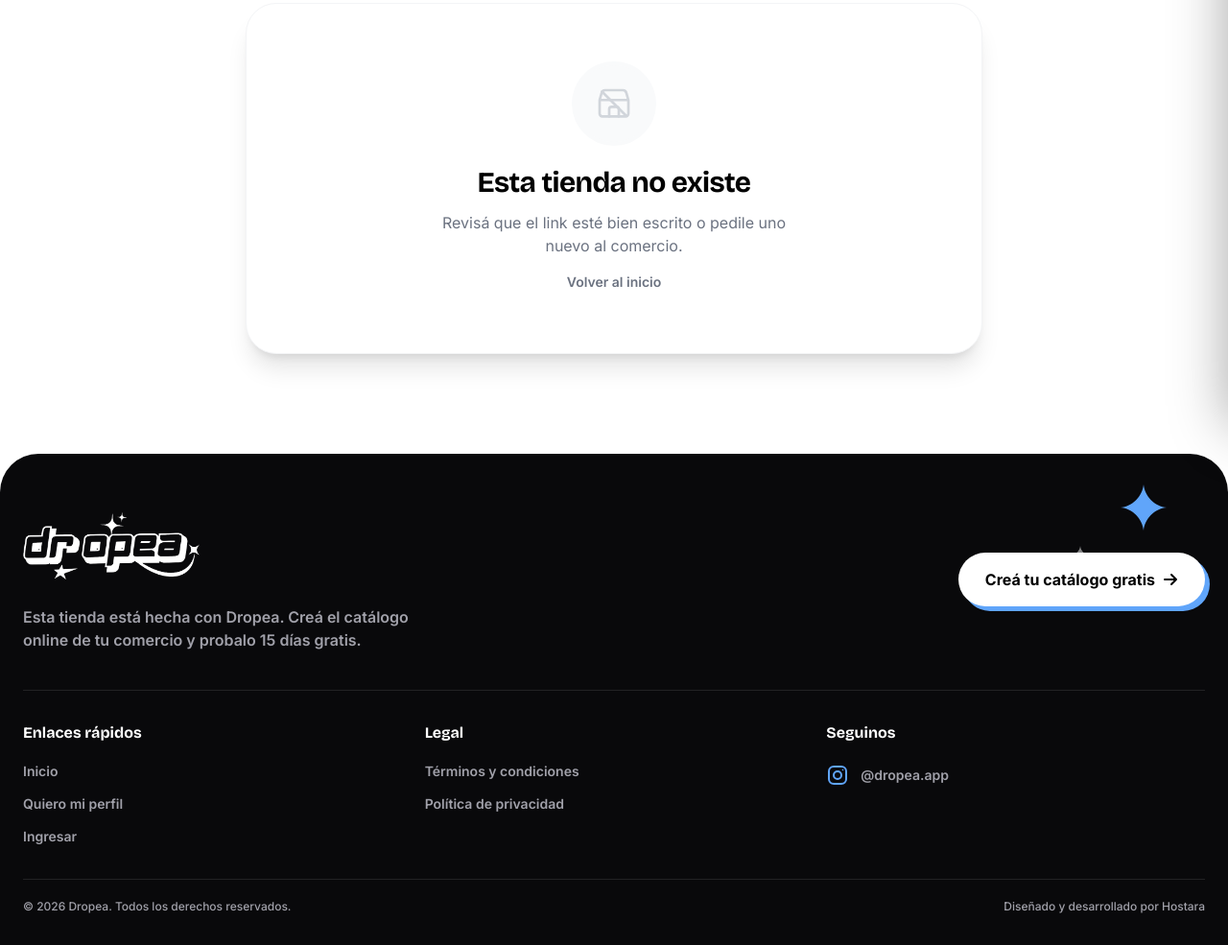
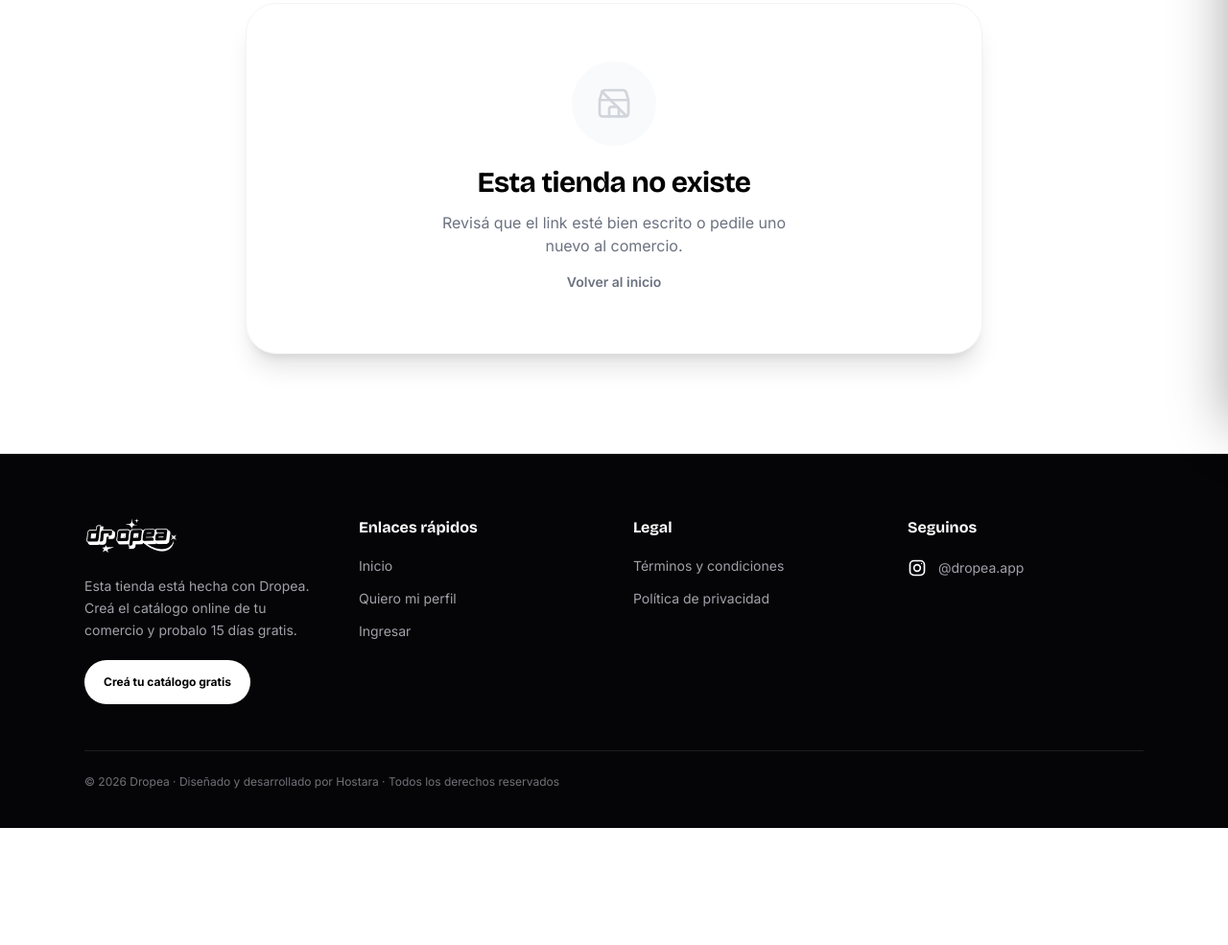
Before and after one commit to Leogalazzo06/dropea, a plain HTML site: page tienda.html in a window 1280 px wide. Shown: the part 333-1318 px from the top of the page at 96% size. After the commit the page ends 1196 px from the top, so only its background shows below. Drawn offline with nearby package versions, Linux system fonts and the light colour scheme.

Commit message:
Update tienda.html

```diff
--- a/tienda.html
+++ b/tienda.html
@@ -30,8 +30,17 @@
            - Inter: interfaz, textos y números (precios con cifras tabulares).
            - Bricolage Grotesque (.f-display): nombres y títulos. Se escriben en minúscula normal,
              sin cursiva ni mayúsculas forzadas, y con peso <= 700 para que las letras respiren. */
-        body { font-family: 'Inter', system-ui, -apple-system, 'Segoe UI', Roboto, sans-serif; font-feature-settings: 'calt', 'kern'; -webkit-font-smoothing: antialiased; text-rendering: optimizeLegibility; }
-        .f-display { font-family: 'Bricolage Grotesque', 'Inter', system-ui, sans-serif; font-optical-sizing: auto; }
+        body { font-family: var(--f-cuerpo), 'Inter', system-ui, -apple-system, 'Segoe UI', Roboto, sans-serif; font-feature-settings: 'calt', 'kern'; -webkit-font-smoothing: antialiased; text-rendering: optimizeLegibility; }
+        .f-display { font-family: var(--f-titulo), 'Bricolage Grotesque', 'Inter', system-ui, sans-serif; font-optical-sizing: auto; }
+        /* TEMA DE LA TIENDA: cada tienda puede elegir color y tipografía (ver aplicarTemaTienda en
+           emprendedor.js). Estos son los valores originales, que se usan si no eligió nada. */
+        :root { --t-acento: #000000; --t-acento-texto: #ffffff; --t-acento-hover: #1e40af; --t-cinta: #1e40af;
+                --f-titulo: 'Bricolage Grotesque'; --f-cuerpo: 'Inter'; }
+        /* .t-acento pinta un elemento con el color de la tienda. Los :not() le dan más prioridad que
+           las utilidades de Tailwind (bg-black, hover:bg-*) y respetan los botones deshabilitados y el
+           check verde de "agregado" (.btn-add-ok). */
+        .t-acento:not(:disabled):not(.btn-add-ok) { background-color: var(--t-acento); border-color: var(--t-acento); color: var(--t-acento-texto); }
+        .t-acento:not(:disabled):not(.btn-add-ok):hover { background-color: var(--t-acento-hover); border-color: var(--t-acento-hover); color: var(--t-acento-texto); }
         h1, h2, h3 { text-wrap: balance; }
         #perfil-bio { text-wrap: pretty; }
         /* "clip" en vez de "hidden": bloquea igual el scroll horizontal pero no crea un
@@ -68,9 +77,10 @@
 
         /* Barra de anuncio: cinta azul con rayas sutiles + megáfono que "suena" al aparecer */
         .anuncio-cinta {
-            background-color: #1e40af;
+            background-color: var(--t-cinta);
             background-image: repeating-linear-gradient(135deg, rgba(0,0,0,.055) 0 10px, transparent 10px 20px);
         }
+        #perfil-anuncio-wrap.anuncio-cinta { color: var(--t-acento-texto); }
         @keyframes anuncioSonar {
             0%, 100% { transform: rotate(0); }
             15% { transform: rotate(-16deg) scale(1.12); }
@@ -500,8 +510,8 @@
         .pill-icon { width: 2.75rem; padding: 0; justify-content: center; color: #6b7280; }
         a.pill[href]:hover { border-color: #000; color: #000; background: #fafafa; }
         .pill:active { transform: scale(.97); }
-        .pill-primary { background: #000; border-color: #000; color: #fff; font-weight: 700; }
-        a.pill-primary[href]:hover { background: #1e40af; border-color: #1e40af; color: #fff; }
+        .pill-primary { background: var(--t-acento); border-color: var(--t-acento); color: var(--t-acento-texto); font-weight: 700; }
+        a.pill-primary[href]:hover { background: var(--t-acento-hover); border-color: var(--t-acento-hover); color: var(--t-acento-texto); }
         @media (prefers-reduced-motion: reduce) { .pill { transition: none; } }
 
         /* Chips (medios de pago, los arma el JS) */
@@ -731,7 +741,7 @@
                         <div id="perfil-avatar-wrap" class="relative flex-shrink-0">
                             <div class="w-20 h-20 sm:w-28 sm:h-28 rounded-2xl sm:rounded-3xl overflow-hidden bg-white flex items-center justify-center ring-1 ring-zinc-200 shadow-sm">
                                 <img id="perfil-logo" src="" alt="" class="hidden w-full h-full object-cover">
-                                <span id="perfil-logo-inicial" class="w-full h-full flex items-center justify-center bg-black text-white f-display text-4xl sm:text-5xl font-bold" aria-hidden="true"></span>
+                                <span id="perfil-logo-inicial" class="t-acento w-full h-full flex items-center justify-center bg-black text-white f-display text-4xl sm:text-5xl font-bold" aria-hidden="true"></span>
                             </div>
                             <span class="absolute -bottom-1.5 -right-1.5 z-10 w-6 h-6 sm:w-7 sm:h-7 bg-black text-blue-400 rounded-full border-[3px] border-white shadow-sm flex items-center justify-center pointer-events-none" title="Emprendedor Verificado">
                                 <svg class="w-3 h-3" viewBox="0 0 24 24" fill="none" stroke="currentColor" stroke-width="4" stroke-linecap="round" stroke-linejoin="round" aria-hidden="true"><path d="M20 6L9 17l-5-5"/></svg>
@@ -831,14 +841,14 @@
 
                 <!-- Carrito: solo en tiendas que reciben pedidos (.solo-pedidos lo oculta en modo catálogo) -->
                 <button type="button" onclick="abrirCarrito()" aria-label="Abrir carrito"
-                        class="solo-pedidos relative inline-flex items-center justify-center gap-2 h-9 sm:h-10 min-w-[2.25rem] px-2.5 sm:px-4 rounded-full bg-zinc-900 text-white text-xs font-semibold tracking-wide transition-all hover:bg-zinc-700 active:scale-95 flex-shrink-0">
+                        class="t-acento solo-pedidos relative inline-flex items-center justify-center gap-2 h-9 sm:h-10 min-w-[2.25rem] px-2.5 sm:px-4 rounded-full bg-zinc-900 text-white text-xs font-semibold tracking-wide transition-all hover:bg-zinc-700 active:scale-95 flex-shrink-0">
                     <svg class="w-[18px] h-[18px]" fill="none" viewBox="0 0 24 24" stroke="currentColor" stroke-width="2" aria-hidden="true">
                         <path stroke-linecap="round" stroke-linejoin="round" d="M3 3h1.5l1.6 9.6a2 2 0 002 1.65h8.4a2 2 0 002-1.65L20 7.5H6"/>
                         <circle cx="9.5" cy="19.5" r="1.4" fill="currentColor" stroke="none"/>
                         <circle cx="16.5" cy="19.5" r="1.4" fill="currentColor" stroke="none"/>
                     </svg>
                     <span class="max-sm:hidden">Carrito</span>
-                    <span id="badge-carrito" class="hidden absolute -top-1.5 -right-1 bg-blue-700 text-white text-[11px] font-semibold tabular-nums rounded-full min-w-[18px] h-[18px] px-1 flex items-center justify-center ring-2 ring-white">0</span>
+                    <span id="badge-carrito" class="t-acento hidden absolute -top-1.5 -right-1 bg-blue-700 text-white text-[11px] font-semibold tabular-nums rounded-full min-w-[18px] h-[18px] px-1 flex items-center justify-center ring-2 ring-white">0</span>
                 </button>
             </div>
 
@@ -978,7 +988,7 @@
                             <span id="modal-cantidad" class="w-8 text-center text-sm font-semibold text-zinc-900 tabular-nums" aria-live="polite">1</span>
                             <button onclick="modificarCantidadModal(1)" class="w-10 h-12 rounded-r-xl text-xl leading-none text-zinc-600 hover:bg-zinc-50 hover:text-zinc-900 transition-colors focus-visible:outline-none focus-visible:ring-2 focus-visible:ring-inset focus-visible:ring-zinc-900" aria-label="Más">+</button>
                         </div>
-                        <button id="modal-btn-agregar" onclick="agregarAlCarrito()" class="flex-1 inline-flex items-center justify-center gap-2 h-12 px-4 rounded-xl bg-zinc-900 text-white text-sm font-semibold transition-colors enabled:hover:bg-zinc-800 enabled:active:scale-[.99] disabled:bg-zinc-200 disabled:text-zinc-400 disabled:cursor-not-allowed focus-visible:outline-none focus-visible:ring-2 focus-visible:ring-zinc-900 focus-visible:ring-offset-2">
+                        <button id="modal-btn-agregar" onclick="agregarAlCarrito()" class="t-acento flex-1 inline-flex items-center justify-center gap-2 h-12 px-4 rounded-xl bg-zinc-900 text-white text-sm font-semibold transition-colors enabled:hover:bg-zinc-800 enabled:active:scale-[.99] disabled:bg-zinc-200 disabled:text-zinc-400 disabled:cursor-not-allowed focus-visible:outline-none focus-visible:ring-2 focus-visible:ring-zinc-900 focus-visible:ring-offset-2">
                             <svg class="w-[18px] h-[18px] flex-shrink-0" fill="none" viewBox="0 0 24 24" stroke="currentColor" stroke-width="2" aria-hidden="true"><path stroke-linecap="round" stroke-linejoin="round" d="M3 3h1.5l1.6 9.6a2 2 0 002 1.65h8.4a2 2 0 002-1.65L20 7.5H6"/></svg>
                             <span id="modal-btn-agregar-texto">Agregar al carrito</span>
                         </button>
@@ -1096,7 +1106,7 @@
                     <span id="carrito-total" class="text-xl font-semibold tracking-tight text-zinc-900 tabular-nums">$0.00</span>
                 </div>
             </div>
-            <button id="carrito-whatsapp-btn" onclick="irACheckout()" class="relative overflow-hidden inline-flex items-center justify-center gap-2 bg-zinc-900 text-white w-full h-12 rounded-xl text-sm font-semibold hover:bg-zinc-700 transition-all active:scale-[0.98]">
+            <button id="carrito-whatsapp-btn" onclick="irACheckout()" class="t-acento relative overflow-hidden inline-flex items-center justify-center gap-2 bg-zinc-900 text-white w-full h-12 rounded-xl text-sm font-semibold hover:bg-zinc-700 transition-all active:scale-[0.98]">
                 <span class="btn-texto">Continuar</span>
                 <svg class="btn-flecha w-4 h-4 flex-shrink-0" fill="none" viewBox="0 0 24 24" stroke="currentColor" stroke-width="2.2" aria-hidden="true">
                     <path stroke-linecap="round" stroke-linejoin="round" d="M5 12h14m-6-6l6 6-6 6" />
@@ -1166,7 +1176,7 @@
         </div>
 
         <div id="carrito-footer-paso2" class="hidden border-t border-zinc-100 px-5 sm:px-6 pt-4 pb-5 flex-shrink-0 bg-white shadow-[0_-16px_32px_-24px_rgba(0,0,0,0.25)]">
-            <button id="co-enviar-btn" onclick="enviarPedidoWhatsapp()" class="inline-flex items-center justify-center gap-2.5 bg-zinc-900 text-white w-full h-12 rounded-xl text-sm font-semibold hover:bg-zinc-700 transition-all active:scale-[0.98]">
+            <button id="co-enviar-btn" onclick="enviarPedidoWhatsapp()" class="t-acento inline-flex items-center justify-center gap-2.5 bg-zinc-900 text-white w-full h-12 rounded-xl text-sm font-semibold hover:bg-zinc-700 transition-all active:scale-[0.98]">
                 <svg id="co-enviar-ico-wsp" class="w-[18px] h-[18px] flex-shrink-0" viewBox="0 0 24 24" fill="currentColor" aria-hidden="true"><path d="M12.04 2C6.58 2 2.13 6.45 2.13 11.91c0 1.75.46 3.48 1.32 4.99L2.05 22l5.25-1.38a9.9 9.9 0 0 0 4.74 1.21h.005c5.46 0 9.9-4.45 9.9-9.91 0-2.65-1.03-5.13-2.9-7C17.17 3.03 14.69 2 12.04 2zm5.8 14.13c-.24.68-1.4 1.32-1.93 1.4-.5.08-1.11.11-1.79-.11-.41-.13-.94-.31-1.61-.6-2.83-1.22-4.67-4.06-4.81-4.25-.14-.19-1.15-1.53-1.15-2.92s.72-2.07.98-2.35c.26-.28.56-.35.75-.35h.53c.17 0 .4-.02.62.48.24.55.81 1.9.88 2.04.07.14.11.3.02.49-.09.19-.14.31-.28.48-.14.16-.29.36-.42.48-.14.14-.28.29-.13.57.16.28.7 1.16 1.51 1.88 1.04.93 1.92 1.22 2.2 1.36.28.14.44.12.6-.07.16-.19.68-.79.87-1.06.19-.28.37-.23.62-.14.26.1 1.63.77 1.91.91.28.14.47.21.53.33.07.12.07.68-.17 1.36z"/></svg>
                 <span id="co-enviar-texto">Enviar pedido por WhatsApp</span>
             </button>
@@ -1222,7 +1232,7 @@
                 Ya tengo WhatsApp Web abierto
             </button>
 
-            <button onclick="confirmarPedidoEnviadoDesdeQr()" class="mt-3 w-full bg-black text-white py-3.5 rounded-xl font-semibold text-sm hover:bg-blue-800 hover:text-white transition-all active:scale-95">
+            <button onclick="confirmarPedidoEnviadoDesdeQr()" class="t-acento mt-3 w-full bg-black text-white py-3.5 rounded-xl font-semibold text-sm hover:bg-blue-800 hover:text-white transition-all active:scale-95">
                 Ya envié el pedido
             </button>
 
@@ -1248,7 +1258,7 @@
                 Tu carrito ya tiene productos de <strong id="conflicto-tienda-actual" class="text-black">otra tienda</strong>. Para pedirle a otro emprendedor termina tu compra actual.
             </p>
             <div class="mt-7 flex flex-col gap-3">
-                <button onclick="confirmarReemplazoCarrito()" class="w-full bg-black text-white py-3.5 rounded-xl font-semibold text-sm hover:bg-blue-800 hover:text-white transition-all active:scale-95">
+                <button onclick="confirmarReemplazoCarrito()" class="t-acento w-full bg-black text-white py-3.5 rounded-xl font-semibold text-sm hover:bg-blue-800 hover:text-white transition-all active:scale-95">
                     Vaciar carrito y agregar este
                 </button>
                 <button onclick="cerrarConflictoCarrito()" class="w-full border-2 border-black py-3.5 rounded-xl font-semibold text-sm hover:bg-gray-50 transition-all active:scale-95">
@@ -1284,7 +1294,7 @@
                 </div>
             </div>
 
-            <button type="button" onclick="cerrarPedidoConfirmado()" class="mt-6 w-full bg-black text-white py-3.5 rounded-xl font-semibold text-sm hover:bg-blue-800 hover:text-white transition-all active:scale-95">
+            <button type="button" onclick="cerrarPedidoConfirmado()" class="t-acento mt-6 w-full bg-black text-white py-3.5 rounded-xl font-semibold text-sm hover:bg-blue-800 hover:text-white transition-all active:scale-95">
                 Entendido
             </button>
         </div>
@@ -1341,68 +1351,56 @@
     </div>
 
 
-    <!-- FOOTER · Dropea -->
-    <footer class="relative overflow-hidden bg-zinc-950 text-white mt-12 sm:mt-20 rounded-t-3xl sm:rounded-t-[2.5rem]">
-
-        <!-- Destellos decorativos (mismo lenguaje que el logo). En mobile queda solo uno, chico. -->
-        <svg class="pointer-events-none absolute top-5 right-5 sm:top-8 sm:right-16 w-7 h-7 sm:w-12 sm:h-12 text-blue-400" viewBox="0 0 24 24" fill="currentColor" aria-hidden="true"><path d="M12 0c.6 6.2 5.8 11.4 12 12-6.2.6-11.4 5.8-12 12-.6-6.2-5.8-11.4-12-12C6.2 11.4 11.4 6.2 12 0z"/></svg>
-        <svg class="max-sm:hidden pointer-events-none absolute top-24 right-36 w-5 h-5 text-white/50" viewBox="0 0 24 24" fill="currentColor" aria-hidden="true"><path d="M12 0c.6 6.2 5.8 11.4 12 12-6.2.6-11.4 5.8-12 12-.6-6.2-5.8-11.4-12-12C6.2 11.4 11.4 6.2 12 0z"/></svg>
-
-        <div class="container mx-auto max-w-7xl px-5 sm:px-6 pt-9 sm:pt-14 pb-[calc(1.5rem+env(safe-area-inset-bottom))] sm:pb-8">
-
-            <!-- Marca + llamado a la acción -->
-            <div class="flex flex-col sm:flex-row sm:items-center justify-between gap-6 sm:gap-10">
-                <div class="max-w-sm sm:max-w-md pr-10 sm:pr-0">
+    <!-- FOOTER · Dropea (mismo lenguaje que el footer de index.html) -->
+    <footer class="bg-[#050507] text-white border-t border-white/10 mt-12 sm:mt-20">
+        <div class="container mx-auto max-w-6xl px-5 sm:px-6 pt-14 sm:pt-16 pb-[calc(2.5rem+env(safe-area-inset-bottom))]">
+            <div class="grid grid-cols-2 lg:grid-cols-4 gap-x-6 gap-y-10 sm:gap-10">
+                <div class="col-span-2 lg:col-span-1">
                     <a href="index.html" aria-label="Conocé Dropea" class="inline-block">
-                        <img src="dropea-logo.png" alt="Dropea" loading="lazy"
-                         class="h-12 sm:h-20 w-auto object-contain -ml-1 invert"
-                         onerror="this.classList.add('hidden'); this.nextElementSibling.classList.remove('hidden');">
-                        <span class="hidden text-3xl sm:text-5xl font-black italic tracking-tight uppercase">Dropea</span>
+                        <img src="dropea-logo.png" alt="Dropea" loading="lazy" class="h-10 w-auto object-contain brightness-0 invert"
+                             onerror="this.classList.add('hidden'); this.nextElementSibling.classList.remove('hidden');">
+                        <span class="hidden f-display text-2xl font-bold">Dropea</span>
                     </a>
-                    <p class="mt-3 sm:mt-4 text-sm sm:text-base font-semibold text-zinc-400 leading-relaxed">
+                    <p class="mt-4 text-sm text-zinc-400 leading-relaxed">
                         Esta tienda está hecha con Dropea. Creá el catálogo online de tu comercio y probalo 15 días gratis.
                     </p>
+                    <a href="registro.html" class="mt-5 inline-flex items-center justify-center min-h-[46px] px-5 py-2.5 rounded-full bg-white text-black hover:bg-zinc-200 text-xs font-bold transition-colors">
+                        Creá tu catálogo gratis
+                    </a>
                 </div>
 
-                <a href="registro.html"
-                   class="w-full sm:w-auto flex-shrink-0 inline-flex items-center justify-center gap-2 px-6 sm:px-7 py-3.5 sm:py-4 rounded-full bg-white text-black text-sm sm:text-base font-bold shadow-[4px_4px_0_0_#60a5fa] sm:shadow-[5px_5px_0_0_#60a5fa] transition-all hover:translate-x-[3px] hover:translate-y-[3px] hover:shadow-[2px_2px_0_0_#60a5fa] active:translate-x-[4px] active:translate-y-[4px] active:shadow-none">
-                    Creá tu catálogo gratis
-                    <svg class="w-4 h-4" fill="none" viewBox="0 0 24 24" stroke="currentColor" stroke-width="3" aria-hidden="true"><path stroke-linecap="round" stroke-linejoin="round" d="M13.5 4.5L21 12m0 0l-7.5 7.5M21 12H3"/></svg>
-                </a>
-            </div>
-
-            <!-- Columnas de enlaces -->
-            <div class="mt-7 sm:mt-10 pt-7 sm:pt-8 border-t border-white/10 grid grid-cols-2 sm:grid-cols-3 gap-x-6 gap-y-8">
                 <nav aria-label="Enlaces rápidos">
                     <h2 class="f-display font-bold text-base">Enlaces rápidos</h2>
-                    <ul class="mt-4 space-y-2.5 text-sm font-semibold text-zinc-400">
-                        <li><a class="inline-block py-0.5 hover:text-blue-400 transition-colors" href="index.html">Inicio</a></li>
-                        <li><a class="inline-block py-0.5 hover:text-blue-400 transition-colors" href="registro.html">Quiero mi perfil</a></li>
-                        <li><a class="inline-block py-0.5 hover:text-blue-400 transition-colors" href="https://dropea.vercel.app/login">Ingresar</a></li>
+                    <ul class="mt-4 space-y-2.5 text-sm text-zinc-400">
+                        <li><a class="inline-block py-0.5 hover:text-white transition-colors" href="index.html">Inicio</a></li>
+                        <li><a class="inline-block py-0.5 hover:text-white transition-colors" href="registro.html">Quiero mi perfil</a></li>
+                        <li><a class="inline-block py-0.5 hover:text-white transition-colors" href="https://dropea.vercel.app/login">Ingresar</a></li>
                     </ul>
                 </nav>
+
                 <nav aria-label="Legal">
                     <h2 class="f-display font-bold text-base">Legal</h2>
-                    <ul class="mt-4 space-y-2.5 text-sm font-semibold text-zinc-400">
-                        <li><a class="inline-block py-0.5 hover:text-blue-400 transition-colors" href="legales.html#terminos">Términos y condiciones</a></li>
-                        <li><a class="inline-block py-0.5 hover:text-blue-400 transition-colors" href="legales.html#privacidad">Política de privacidad</a></li>
+                    <ul class="mt-4 space-y-2.5 text-sm text-zinc-400">
+                        <li><a class="inline-block py-0.5 hover:text-white transition-colors" href="legales.html#terminos">Términos y condiciones</a></li>
+                        <li><a class="inline-block py-0.5 hover:text-white transition-colors" href="legales.html#privacidad">Política de privacidad</a></li>
                     </ul>
                 </nav>
-                <div class="col-span-2 sm:col-span-1">
+
+                <div class="col-span-2 lg:col-span-1">
                     <h2 class="f-display font-bold text-base">Seguinos</h2>
-                    <ul class="mt-4 space-y-2.5 text-sm font-semibold text-zinc-400">
-                        <li><a href="https://www.instagram.com/dropea.app" target="_blank" rel="noopener" aria-label="Seguinos en Instagram" class="inline-flex items-center gap-3 py-1 hover:text-blue-400 transition-colors">
-                            <svg class="w-6 h-6 text-blue-400 flex-shrink-0" viewBox="0 0 24 24" fill="none" stroke="currentColor" stroke-width="2" stroke-linecap="round" stroke-linejoin="round" aria-hidden="true"><rect x="3" y="3" width="18" height="18" rx="5"/><circle cx="12" cy="12" r="4"/><circle cx="17.5" cy="6.5" r=".8" fill="currentColor" stroke="none"/></svg>
-                            @dropea.app</a></li>
+                    <ul class="mt-4 space-y-3 text-sm text-zinc-400">
+                        <li>
+                            <a href="https://www.instagram.com/dropea.app" target="_blank" rel="noopener" aria-label="Seguinos en Instagram" class="inline-flex items-center gap-3 py-1 hover:text-white transition-colors">
+                                <svg class="w-5 h-5 text-white flex-shrink-0" viewBox="0 0 24 24" fill="none" stroke="currentColor" stroke-width="2" stroke-linecap="round" stroke-linejoin="round" aria-hidden="true"><rect x="3" y="3" width="18" height="18" rx="5"/><circle cx="12" cy="12" r="4"/><circle cx="17.5" cy="6.5" r=".8" fill="currentColor" stroke="none"/></svg>
+                                @dropea.app
+                            </a>
+                        </li>
                     </ul>
                 </div>
             </div>
-
-            <!-- Créditos -->
-            <div class="mt-8 pt-5 border-t border-white/10 flex flex-col sm:flex-row sm:items-center sm:justify-between gap-1 text-xs font-medium text-zinc-400">
-                <p>© 2026 Dropea. Todos los derechos reservados.</p>
-                <p>Diseñado y desarrollado por Hostara</p>
-            </div>
+            <p class="mt-12 pt-6 border-t border-white/10 text-xs text-zinc-500">
+                © 2026 Dropea · Diseñado y desarrollado por Hostara · Todos los derechos reservados
+            </p>
         </div>
     </footer>
 
```
